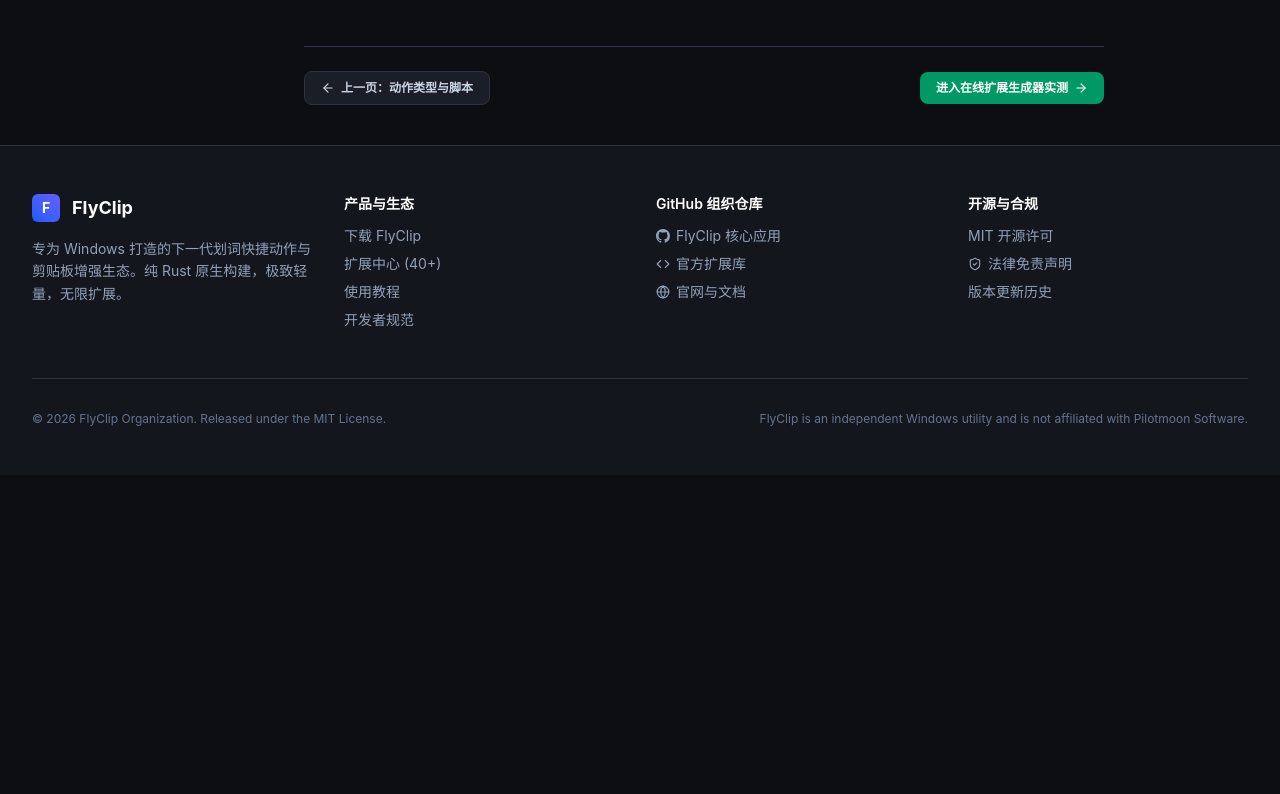
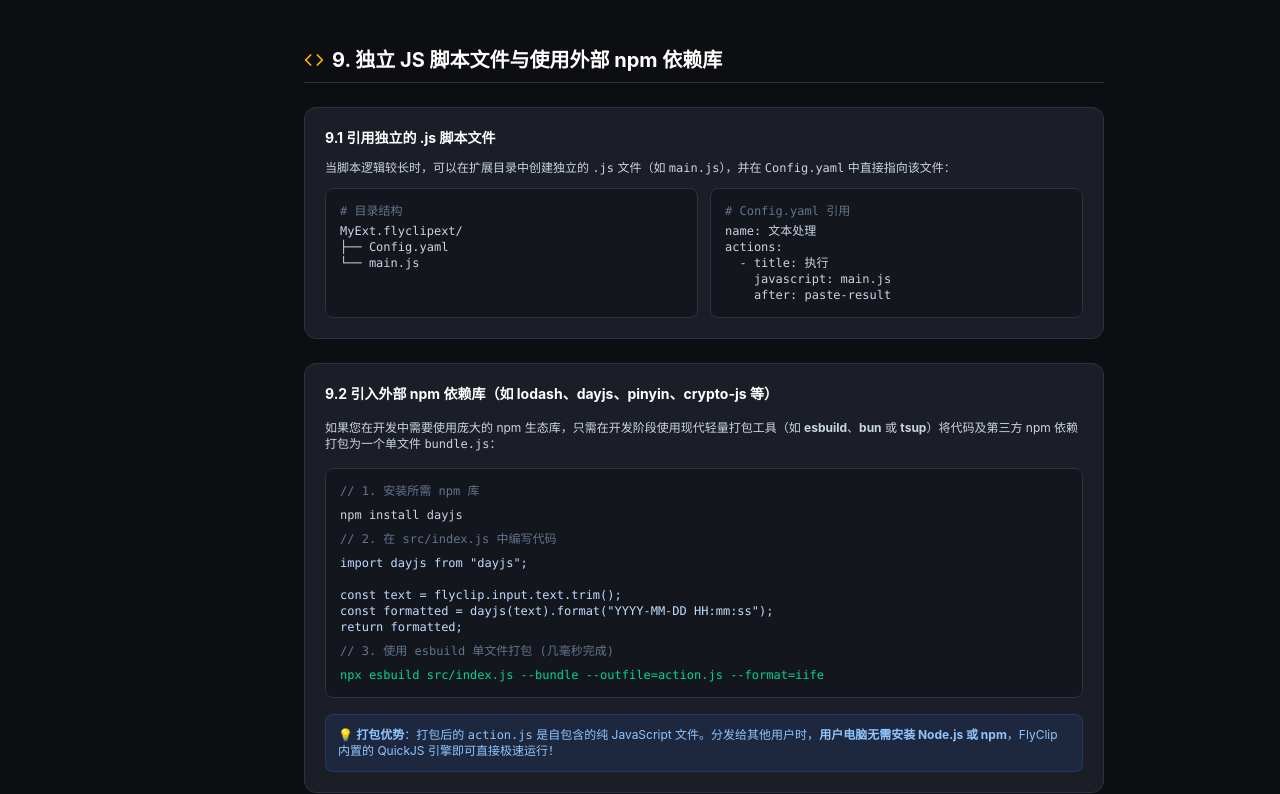
Before and after one commit to flyclip-app/website, a Next.js app: page /dev/js-api in a window 1280 px wide. Shown: the part 3596-4390 px from the top of the page. Before the commit the page ends 4071 px from the top, so only its background shows below. Built offline with nearby package versions, Linux system fonts and the light colour scheme.

Commit message:
docs: add guide on standalone js scripts and npm bundling

```diff
--- a/src/app/dev/js-api/page.tsx
+++ b/src/app/dev/js-api/page.tsx
@@ -320,6 +320,67 @@
         </div>
       </div>
 
+      {/* 9. Standalone Script Files & npm Libraries */}
+      <div className="space-y-6">
+        <h2 className="text-xl font-bold text-white border-b border-[#2d3142] pb-2 flex items-center gap-2">
+          <Code className="text-amber-400" size={20} />
+          <span>9. 独立 JS 脚本文件与使用外部 npm 依赖库</span>
+        </h2>
+
+        {/* 9.1 Standalone File */}
+        <div className="p-5 rounded-xl bg-[#1c1e27] border border-[#2d3142] space-y-3">
+          <h3 className="font-bold text-white text-sm text-emerald-400">
+            9.1 引用独立的 .js 脚本文件
+          </h3>
+          <p className="text-xs text-slate-300">
+            当脚本逻辑较长时，可以在扩展目录中创建独立的 <code>.js</code> 文件（如 <code>main.js</code>），并在 <code>Config.yaml</code> 中直接指向该文件：
+          </p>
+          <div className="grid grid-cols-1 sm:grid-cols-2 gap-3 text-xs font-mono">
+            <div className="p-3.5 rounded-lg bg-[#14161d] border border-[#2d3142]">
+              <span className="text-slate-500 block mb-1"># 目录结构</span>
+              <pre>{`MyExt.flyclipext/
+├── Config.yaml
+└── main.js`}</pre>
+            </div>
+            <div className="p-3.5 rounded-lg bg-[#14161d] border border-[#2d3142]">
+              <span className="text-slate-500 block mb-1"># Config.yaml 引用</span>
+              <pre>{`name: 文本处理
+actions:
+  - title: 执行
+    javascript: main.js
+    after: paste-result`}</pre>
+            </div>
+          </div>
+        </div>
+
+        {/* 9.2 Using npm Libraries */}
+        <div className="p-5 rounded-xl bg-[#1c1e27] border border-[#2d3142] space-y-4">
+          <h3 className="font-bold text-white text-sm text-blue-400">
+            9.2 引入外部 npm 依赖库（如 lodash、dayjs、pinyin、crypto-js 等）
+          </h3>
+          <p className="text-xs text-slate-300">
+            如果您在开发中需要使用庞大的 npm 生态库，只需在开发阶段使用现代轻量打包工具（如 <strong>esbuild</strong>、<strong>bun</strong> 或 <strong>tsup</strong>）将代码及第三方 npm 依赖打包为一个单文件 <code>bundle.js</code>：
+          </p>
+
+          <div className="p-3.5 rounded-lg bg-[#14161d] border border-[#2d3142] font-mono text-xs text-blue-200 space-y-2">
+            <div className="text-slate-500">// 1. 安装所需 npm 库</div>
+            <div className="text-slate-300">npm install dayjs</div>
+            <div className="text-slate-500 mt-2">// 2. 在 src/index.js 中编写代码</div>
+            <pre>{`import dayjs from "dayjs";
+
+const text = flyclip.input.text.trim();
+const formatted = dayjs(text).format("YYYY-MM-DD HH:mm:ss");
+return formatted;`}</pre>
+            <div className="text-slate-500 mt-2">// 3. 使用 esbuild 单文件打包 (几毫秒完成)</div>
+            <div className="text-emerald-400">npx esbuild src/index.js --bundle --outfile=action.js --format=iife</div>
+          </div>
+
+          <div className="p-3 rounded-lg bg-blue-500/10 border border-blue-500/20 text-xs text-blue-300">
+            💡 <strong>打包优势</strong>：打包后的 <code>action.js</code> 是自包含的纯 JavaScript 文件。分发给其他用户时，<strong>用户电脑无需安装 Node.js 或 npm</strong>，FlyClip 内置的 QuickJS 引擎即可直接极速运行！
+          </div>
+        </div>
+      </div>
+
       {/* Bottom Nav */}
       <div className="pt-6 border-t border-[#2d3142] flex justify-between items-center text-xs">
         <Link href="/dev/actions" className="inline-flex items-center gap-1.5 px-4 py-2 rounded-lg bg-[#1c1e27] border border-[#2d3142] text-slate-300 hover:text-white font-semibold transition-colors">
```
